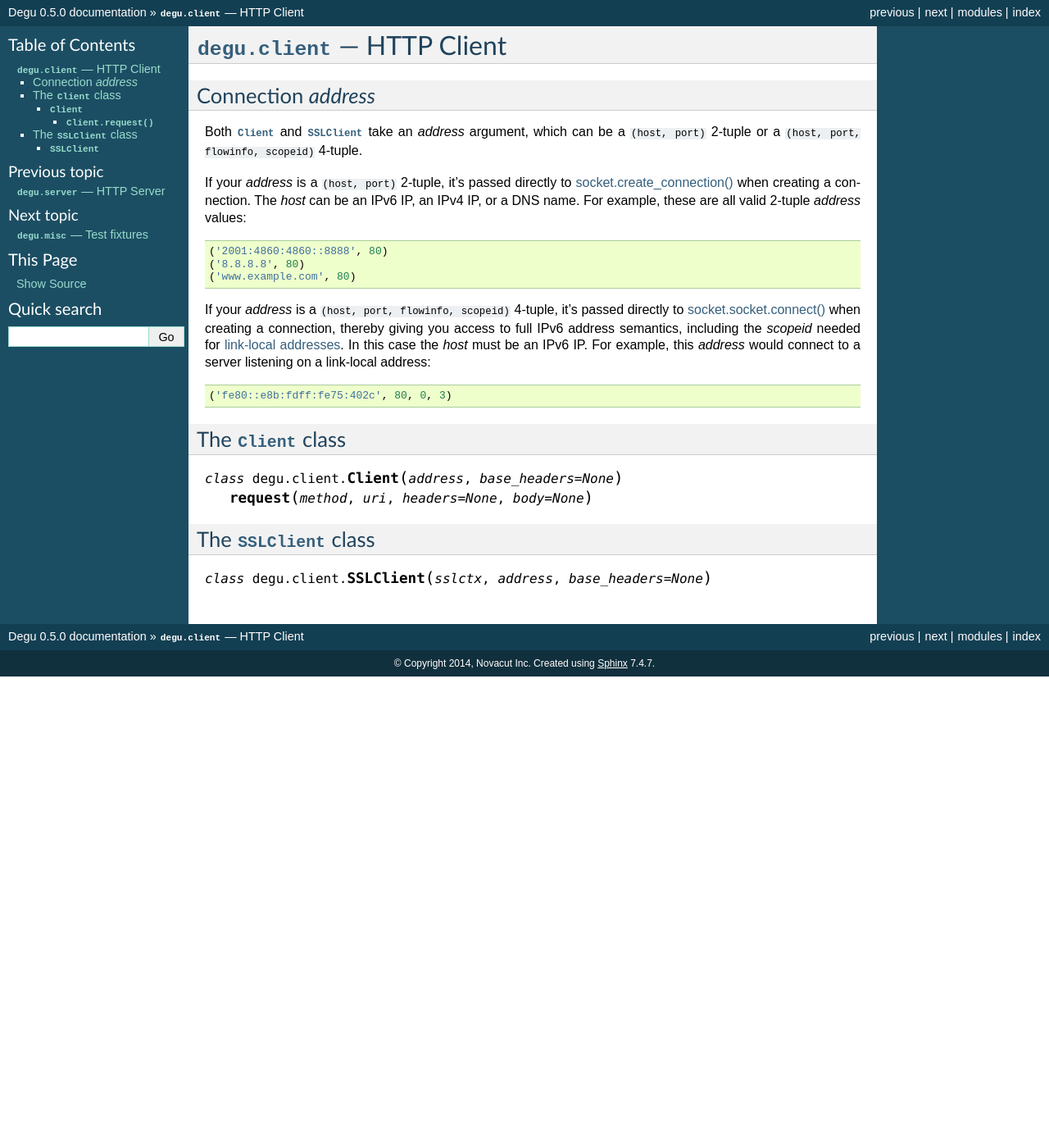
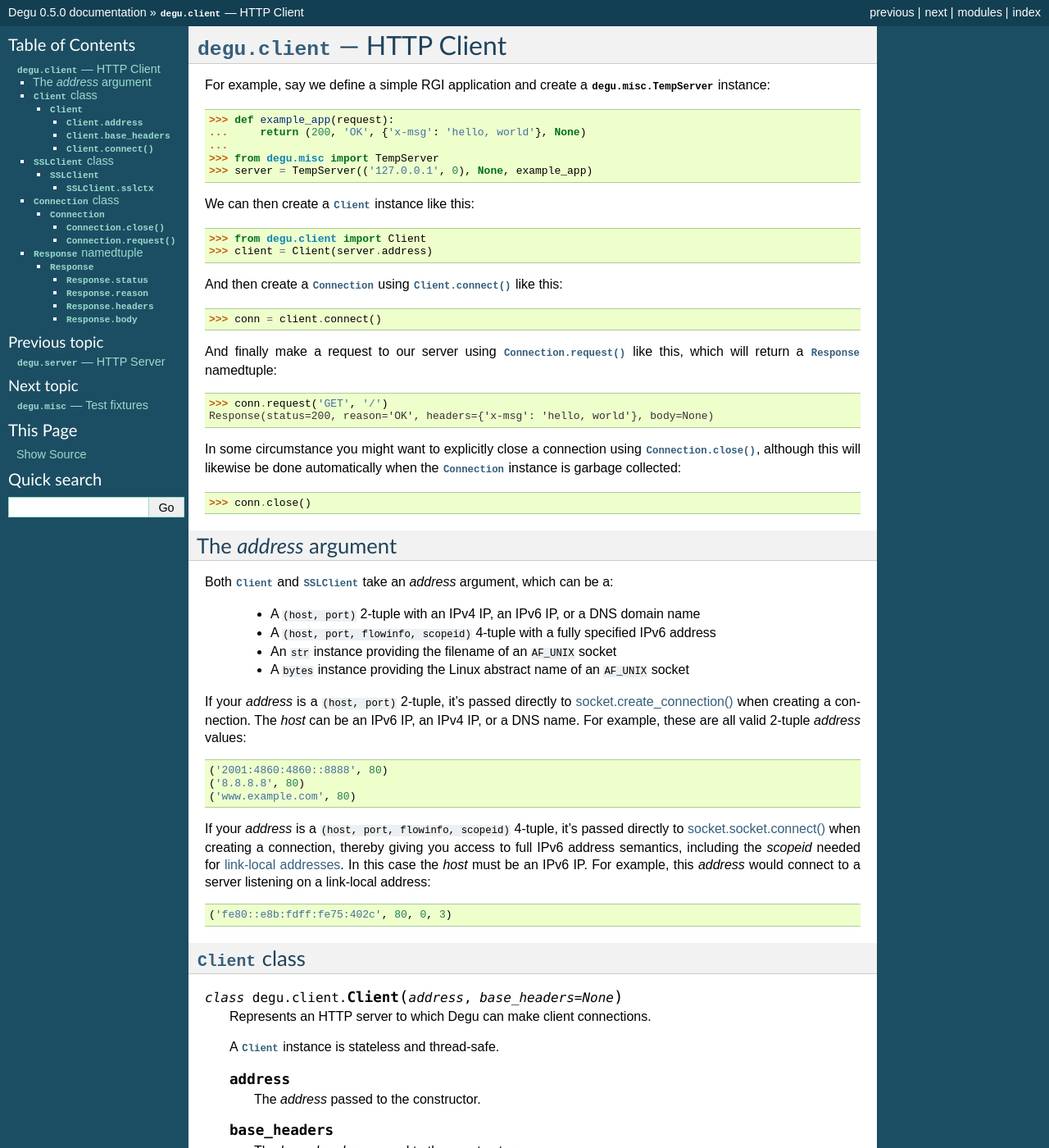
Before and after one commit to json420/degu, a Sphinx documentation site: the page built from doc/degu.client.rst, in a window 1280 px wide and 1400 px high. Shown: the whole window at 82% size. Built offline with Sphinx 7.4.7, drawn with Linux system fonts in a browser that asks for light colours; some of the changed text lies outside the part shown.

Commit message:
Spruce up and expand docs in degu.client.rst

```diff
--- a/doc/conf.py
+++ b/doc/conf.py
@@ -20,6 +20,7 @@ extensions = [
     'sphinx.ext.autodoc',
     'sphinx.ext.doctest',
     'sphinx.ext.coverage',
+    'sphinx.ext.viewcode',
 ]
 templates_path = ['_templates']
 source_suffix = '.rst'
--- a/doc/degu.client.rst
+++ b/doc/degu.client.rst
@@ -4,13 +4,56 @@
 .. module:: degu.client
    :synopsis: Low-level HTTP client
 
+For example, say we define a simple RGI application and create a
+:class:`degu.misc.TempServer` instance:
 
-Connection *address*
---------------------
+>>> def example_app(request):
+...     return (200, 'OK', {'x-msg': 'hello, world'}, None)
+...
+>>> from degu.misc import TempServer
+>>> server = TempServer(('127.0.0.1', 0), None, example_app)
+
+
+We can then create a :class:`Client` instance like this:
+
+>>> from degu.client import Client
+>>> client = Client(server.address)
+
+And then create a :class:`Connection` using :meth:`Client.connect()` like this:
+
+>>> conn = client.connect()
+
+And finally make a request to our server using :meth:`Connection.request()` like
+this, which will return a :class:`Response` namedtuple:
+
+>>> conn.request('GET', '/')
+Response(status=200, reason='OK', headers={'x-msg': 'hello, world'}, body=None)
+
+In some circumstance you might want to explicitly close a connection using
+:meth:`Connection.close()`, although this will likewise be done automatically
+when the :class:`Connection` instance is garbage collected:
+
+>>> conn.close()
+
+
+
+The *address* argument
+----------------------
 
 Both :class:`Client` and :class:`SSLClient` take an *address* argument, which
-can be a ``(host, port)`` 2-tuple or a ``(host, port, flowinfo, scopeid)``
-4-tuple.
+can be a:
+
+    * A ``(host, port)`` 2-tuple with an IPv4 IP, an IPv6 IP, or a DNS domain
+      name
+
+    * A ``(host, port, flowinfo, scopeid)`` 4-tuple with a fully specified IPv6
+      address
+
+    * An ``str`` instance providing the filename of an ``AF_UNIX`` socket
+
+    * A ``bytes`` instance providing the Linux abstract name of an ``AF_UNIX``
+      socket
+
 
 If your *address* is a ``(host, port)`` 2-tuple, it's passed directly to
 `socket.create_connection()`_ when creating a connection.  The *host* can be an
@@ -32,18 +75,111 @@ address::
 
 
 
-The :class:`Client` class
+:class:`Client` class
+---------------------
+
+.. class:: Client(address, base_headers=None)
+
+    Represents an HTTP server to which Degu can make client connections.
+
+    A :class:`Client` instance is stateless and thread-safe.
+
+    .. attribute:: address
+
+        The *address* passed to the constructor.
+
+    .. attribute:: base_headers
+
+        The *base_headers* passed to the constructor.
+
+    .. method:: connect()
+
+        Returns a :class:`Connection` instance.
+
+
+
+:class:`SSLClient` class
+------------------------
+
+.. class:: SSLClient(sslctx, address, base_headers=None)
+
+    Represents an HTTPS server to which Degu can make client connections.
+
+    An :class:`SSLClient` instance is stateless and thread-safe.
+
+    This subclass inherits all attributes and methods from :class:`Client`.
+
+    .. attribute:: sslctx
+
+        The *sslctx* passed to the constructor.
+
+
+
+:class:`Connection` class
 -------------------------
 
-.. class:: Client(address, base_headers=None)
+.. class:: Connection(sock, base_headers)
+
+    Represents a specific connection to an HTTP (or HTTPS) server.
+
+    This is normally not created directly, but is instead created using
+    :meth:`Client.connect()`.
+
+    A :class:`Connection` is statefull and is *not* thread-safe.
+
+    .. method:: close()
 
     .. method:: request(method, uri, headers=None, body=None)
 
 
-The :class:`SSLClient` class
+
+:class:`Response` namedtuple
 ----------------------------
 
-.. class:: SSLClient(sslctx, address, base_headers=None)
+.. class:: Response(status, reason, headers, body)
+
+    HTTP Response nametuple returned by :meth:`Connection.request()`.
+
+    For example, :meth:`Connection.request()` might return something like this:
+
+    >>> from degu.client import Response
+    >>> Response(200, 'OK', {}, None)
+    Response(status=200, reason='OK', headers={}, body=None)
+
+    Note that as a namedtuple, :class:`Response` doesn't do any type checking or
+    argument validation itself.  The nature of the following attributes relies
+    on the behavior of :meth:`Connection.request()`:
+
+    .. attribute :: status
+
+        The HTTP response status from the server.
+
+        This will be an ``int`` such that::
+
+            100 <= status <= 599
+
+    .. attribute :: reason
+
+        The HTTP response reason from the server.
+
+        This will be an ``str`` like ``'OK'`` or ``'Not Found'``.
+
+    .. attribute :: headers
+
+        The HTTP response headers from the server.
+
+        This will be a ``dict`` instance, possibly empty.  The keys will all be
+        lowercase normalized using ``str.casefold()``, regardless how they were
+        returned by the server.
+
+    .. attribute :: body
+
+        The HTTP response body from the server.
+
+        If no response body was returned, this will be ``None``.
+
+
+
 
 
 
```
